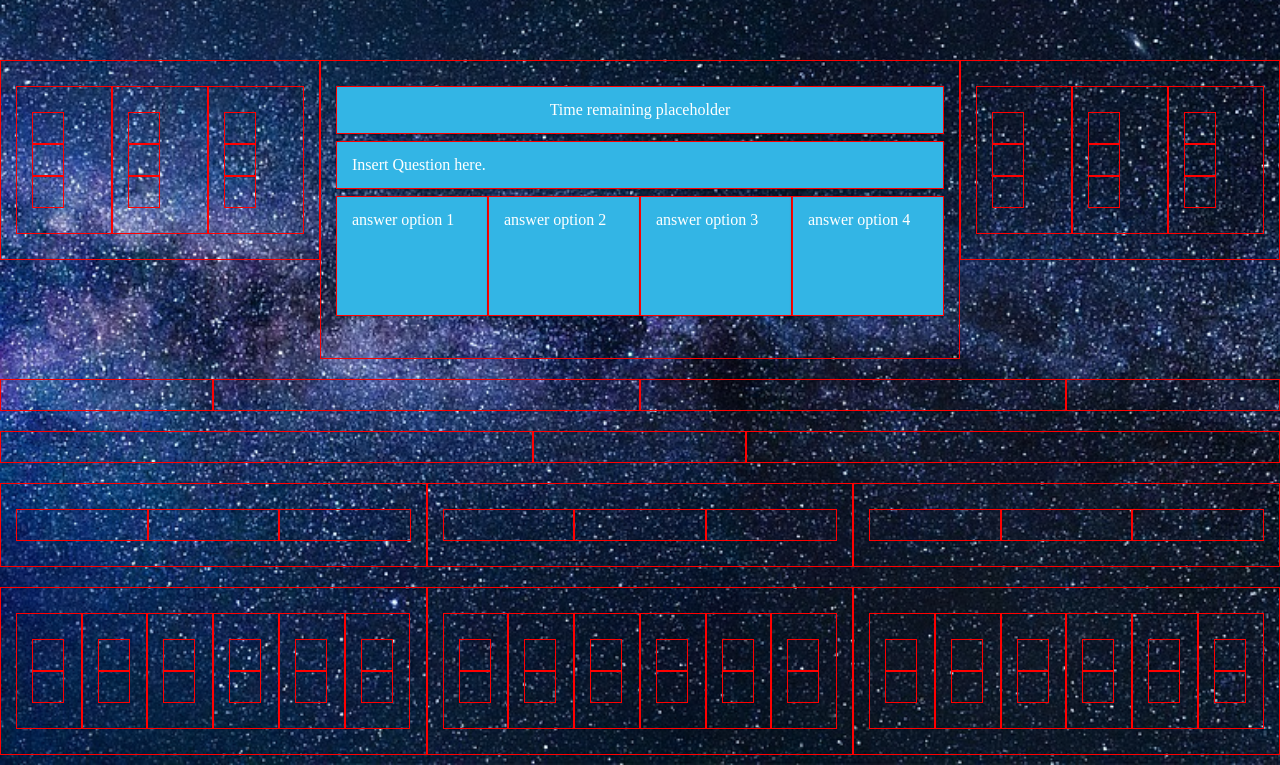
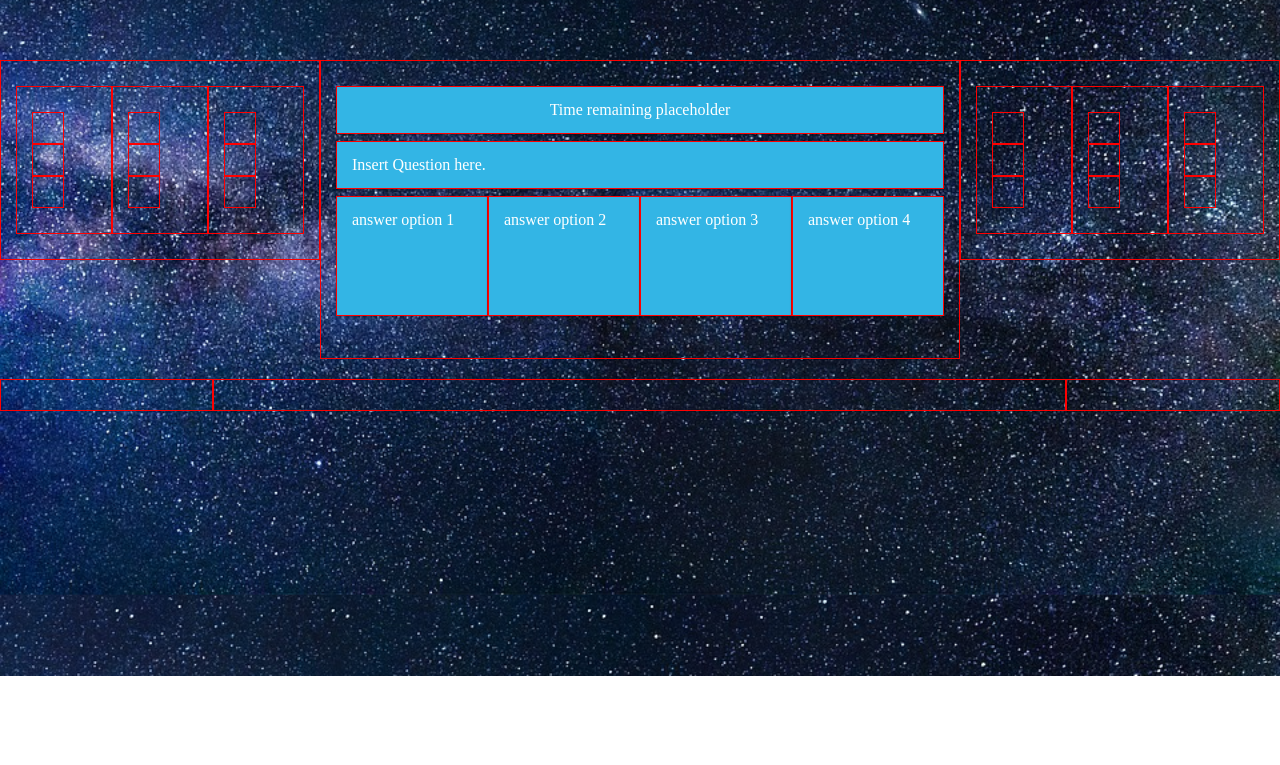
Before and after one commit to MattDwinell/TriviaGame, a plain HTML site: page index.html in a window 1280 px wide. Shown: the part 124-889 px from the top of the page. After the commit the page ends 800 px from the top, so only its background shows below. Drawn offline with nearby package versions, Linux system fonts and the light colour scheme.

Commit message:
added a random space gif pulled from giphy every time a new question is shown.

```diff
--- a/assets/css/style.css
+++ b/assets/css/style.css
@@ -65,3 +65,10 @@
   .answer1, .answer2, .answer3, .answer4{
       height:120px;
   }
+  .gif-generator{
+      margin: 0 auto;
+
+  }
+  .gif-container{
+      text-align:center;
+  }
--- a/assets/javascript/app.js
+++ b/assets/javascript/app.js
@@ -185,7 +185,7 @@
 
 
 //starting new code attempt here:
-$(document).ready(function() {
+$(document).ready(function () {
     //the below array will hold all of the question objects to cycle through
     let questions = [];
 
@@ -210,23 +210,20 @@ $(document).ready(function() {
             var randNum = [0, 1, 2, 3];
             var tempId = 0;
             for (var i = 0; i < 4; i++) {
-
                 tempId = Math.floor(Math.random() * randNum.length);
                 choices[i] = answerBank[tempId];
                 randNum.splice(tempId, 1);
                 answerBank.splice(tempId, 1);
                 answerPlaceHolders[0].text(choices[i]);
                 answerPlaceHolders.splice(0, 1);
-
             }
             //the populate function will also start the timer after propogating the answer choices. By running timer immediately, the user
             //will see the time left immediately rather than after a one second delay. the user may see a split second where the time goes from
             //10 to 9 or whatever, I will try and think of a way to clear up the messy looking start after the rest of the script works.
             timer();
+            gifGenerator();
             timerId = setInterval(timer, 1000);
-
         }
-
     }
 
     //creating the questions by passing their inputs into the questions template.
@@ -267,8 +264,6 @@ $(document).ready(function() {
             //again by immediately running answer screen, the user will see the time reset but may notice the time shifting from 7-6. still thinking of a workaround for the shift.
             answerScreen();
             answerTimerId = setInterval(answerScreen, 1000);
-
-
         }
     }
     // answer screen function. the isanswerscreen variable merely exists to stop the user from being able to cause on click events during answer screen.
@@ -305,11 +300,9 @@ $(document).ready(function() {
         $('.answer1').text("");
         $('.answer2').text("");
         gameStart = false;
-
         questionNumber = 0;
         timerId = 1;
         answerTimerId = 1;
-
     }
 
     //gamestart function. note that you can only start the quiz once. any target could be used here, rather than start screen.
@@ -345,4 +338,24 @@ $(document).ready(function() {
             }
         })
     }
+
+    //playing around with pulling gifs from apis, trying to generate a random space-themed gif at the start of each question.
+    function gifGenerator() {
+        var queryURL = "https://api.giphy.com/v1/gifs/random?apikey=ZyUXN606XVdEZHZ5sk3RWjOKSzOOFOyk&tag=space";
+        $.ajax({
+            url: queryURL,
+            method: "GET"
+        }).then(function (response) {
+
+            var newGif = document.createElement("img");
+            newGif.src = response.data.images.original.url;
+            newGif.style.width = "200px";
+            newGif.style.height = "auto";
+            $(".gif-holder").html(newGif);
+        });
+    }
+
 })
+
+// ZyUXN606XVdEZHZ5sk3RWjOKSzOOFOyk
+var queryUrl = "https://api.giphy.com/v1/gifs/random?apikey=ZyUXN606XVdEZHZ5sk3RWjOKSzOOFOyk&tag=space";
--- a/index.html
+++ b/index.html
@@ -75,163 +75,13 @@
                 </div>
     </div>
 </div>
-<div class="row">
+
+<div class="row gif-container">
     <div class="col-2"></div>
-    <div class="col-4"></div>
-    <div class="col-4"></div>
+    <div class="col-8 gif-holder"></div>
     <div class="col-2"></div>
 </div>
-<div class="row">
-    <div class="col-5"></div>
-    <div class="col-2"></div>
-    <div class="col-5"></div>
-</div>
-<div class="row">
-    <div class="col-4">
-    <div class="row">
-        <div class=col-4></div>
-        <div class=col-4></div>
-        <div class=col-4></div>
-    </div>
-    </div>
-    <div class="col-4">
-    <div class="row">
-        <div class=col-4></div>
-        <div class=col-4></div>
-        <div class=col-4></div>
 
-    </div>
-</div>
-    <div class="col-4">
-    <div class="row">
-        <div class=col-4></div>
-        <div class=col-4></div>
-        <div class=col-4></div>
-    </div>
-    </div>
-</div>
-<div class="row">
-    <div class="col-4">
-        <div class="row">
-            <div class="col-2">
-                <div class="row">
-                    <div class= "col-6"></div>
-                    <div class= "col-6"> </div>
-                </div>
-            </div>
-        <div class="col-2">
-                <div class="row">
-                        <div class= "col-6"></div>
-                        <div class= "col-6"> </div>
-                    </div>
-        </div>
-        <div class="col-2">
-                <div class="row">
-                        <div class= "col-6"></div>
-                        <div class= "col-6"> </div>
-                    </div>
-        </div>
-        <div class="col-2">
-                <div class="row">
-                        <div class= "col-6"></div>
-                        <div class= "col-6"> </div>
-                    </div>
-        </div>
-        <div class="col-2">
-                <div class="row">
-                        <div class= "col-6"></div>
-                        <div class= "col-6"> </div>
-                    </div>
-        </div>
-        <div class="col-2">
-                <div class="row">
-                        <div class= "col-6"></div>
-                        <div class= "col-6"> </div>
-                    </div>
-            </div>
-        </div>
-    </div>
-    <div class="col-4">
-            <div class="row">
-                <div class="col-2">
-                    <div class="row">
-                        <div class= "col-6"></div>
-                        <div class= "col-6"> </div>
-                    </div>
-                </div>
-            <div class="col-2">
-                    <div class="row">
-                            <div class= "col-6"></div>
-                            <div class= "col-6"> </div>
-                        </div>
-            </div>
-            <div class="col-2">
-                    <div class="row">
-                            <div class= "col-6"></div>
-                            <div class= "col-6"> </div>
-                        </div>
-            </div>
-            <div class="col-2">
-                    <div class="row">
-                            <div class= "col-6"></div>
-                            <div class= "col-6"> </div>
-                        </div>
-            </div>
-            <div class="col-2">
-                    <div class="row">
-                            <div class= "col-6"></div>
-                            <div class= "col-6"> </div>
-                        </div>
-            </div>
-            <div class="col-2">
-                    <div class="row">
-                            <div class= "col-6"></div>
-                            <div class= "col-6"> </div>
-                        </div>
-                </div>
-            </div>
-        </div>
-        <div class="col-4">
-                <div class="row">
-                    <div class="col-2">
-                        <div class="row">
-                            <div class= "col-6"></div>
-                            <div class= "col-6"> </div>
-                        </div>
-                    </div>
-                <div class="col-2">
-                        <div class="row">
-                                <div class= "col-6"></div>
-                                <div class= "col-6"> </div>
-                            </div>
-                </div>
-                <div class="col-2">
-                        <div class="row">
-                                <div class= "col-6"></div>
-                                <div class= "col-6"> </div>
-                            </div>
-                </div>
-                <div class="col-2">
-                        <div class="row">
-                                <div class= "col-6"></div>
-                                <div class= "col-6"> </div>
-                            </div>
-                </div>
-                <div class="col-2">
-                        <div class="row">
-                                <div class= "col-6"></div>
-                                <div class= "col-6"> </div>
-                            </div>
-                </div>
-                <div class="col-2">
-                        <div class="row">
-                                <div class= "col-6"></div>
-                                <div class= "col-6"> </div>
-                            </div>
-                    </div>
-                </div>
-            </div>
-</div>
 
 
 
```
